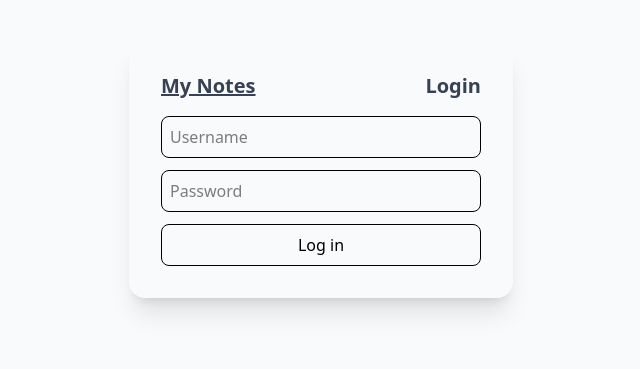
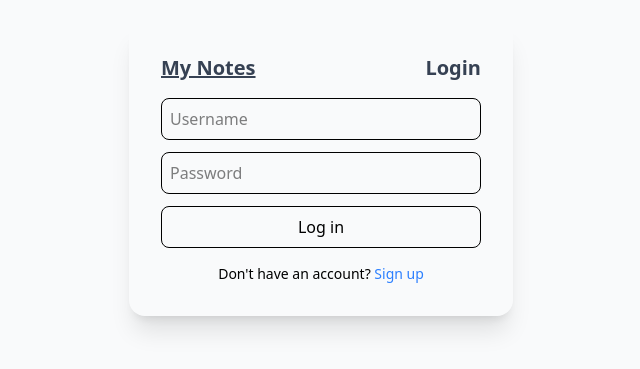
Before and after one commit to Musho-hub/notes_app, a Next.js app in the folder notes_app_frontend/: page /login in a window 1280 px wide. Shown: the part 231-600 px from the top of the page, without its empty margins (319-959 px from the left). Built offline with nearby package versions, Linux system fonts and the light colour scheme.

Commit message:
feat(routes): add sign up /register

```diff
--- a/notes_app_frontend/src/app/login/page.tsx
+++ b/notes_app_frontend/src/app/login/page.tsx
@@ -35,6 +35,10 @@ const LoginPage = () => {
                 <input type="text" placeholder="Username" value={username} onChange={(e) => setUsername(e.target.value)} className="w-full border rounded-lg p-2 mb-3 hover:bg-blue-500/10 hover:border-blue-500 transition duration-300 ease-in-out focus:outline-0 focus:border-blue-500 focus:bg-blue-500/10" />
                 <input type="password" placeholder="Password" value={password} onChange={(e) => setPassword(e.target.value)} className="w-full border rounded-lg p-2 mb-3 hover:bg-blue-500/10 hover:border-blue-500 transition duration-300 ease-in-out focus:outline-0 focus:border-blue-500 focus:bg-blue-500/10" />
                 <button type="submit" className="w-full border p-2 rounded-lg cursor-pointer hover:bg-green-500/25 hover:border-green-500 transition duration-300 ease-in-out focus:outline-0 focus:border-green-500 focus:bg-green-500/25">Log in</button>
+                <p className="text-sm text-center mt-4">
+                    Don't have an account?{" "}
+                    <a href="/register" className="text-blue-500 hover:underline">Sign up</a>
+                </p>
             </form>
         </div>
     );
```
